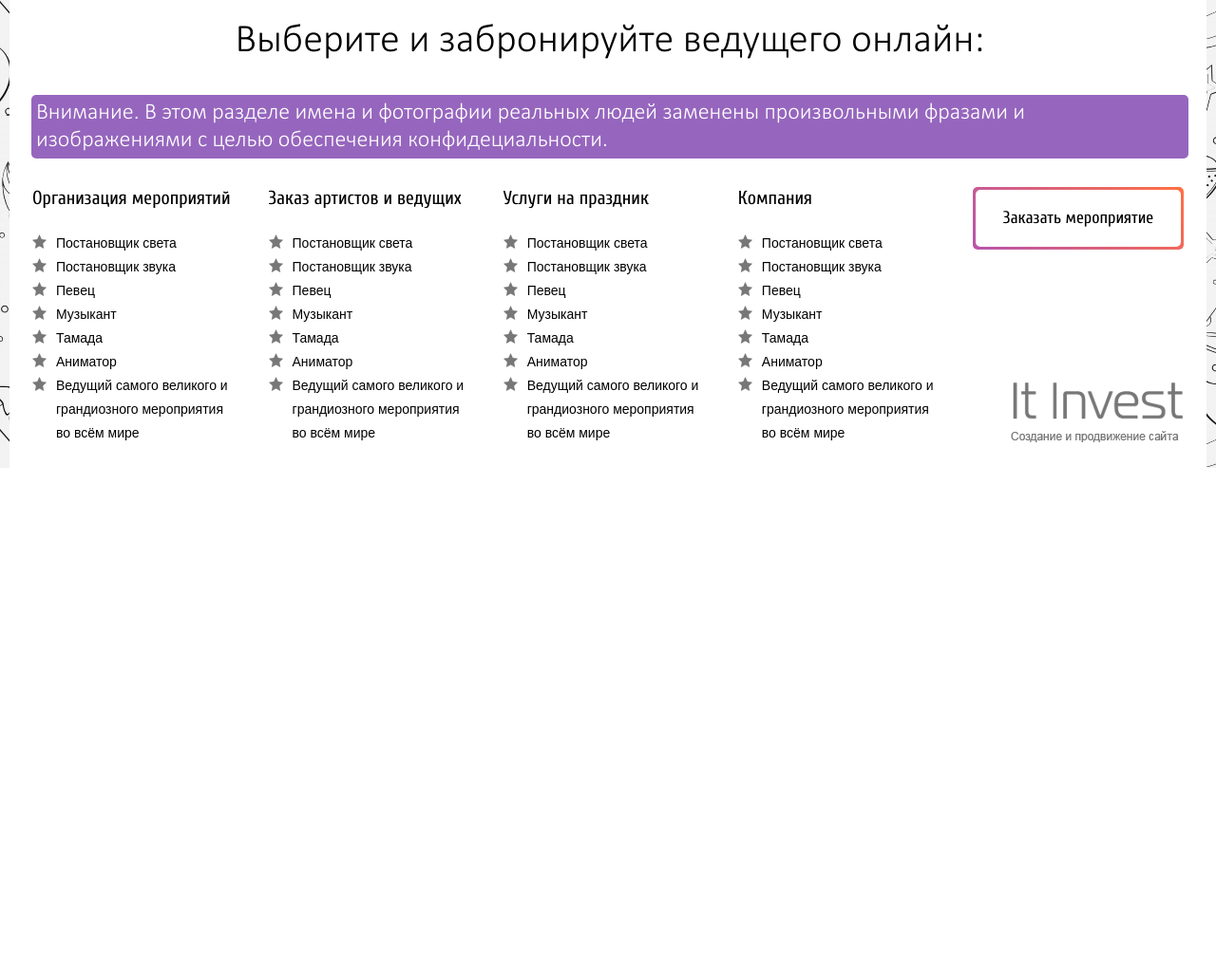
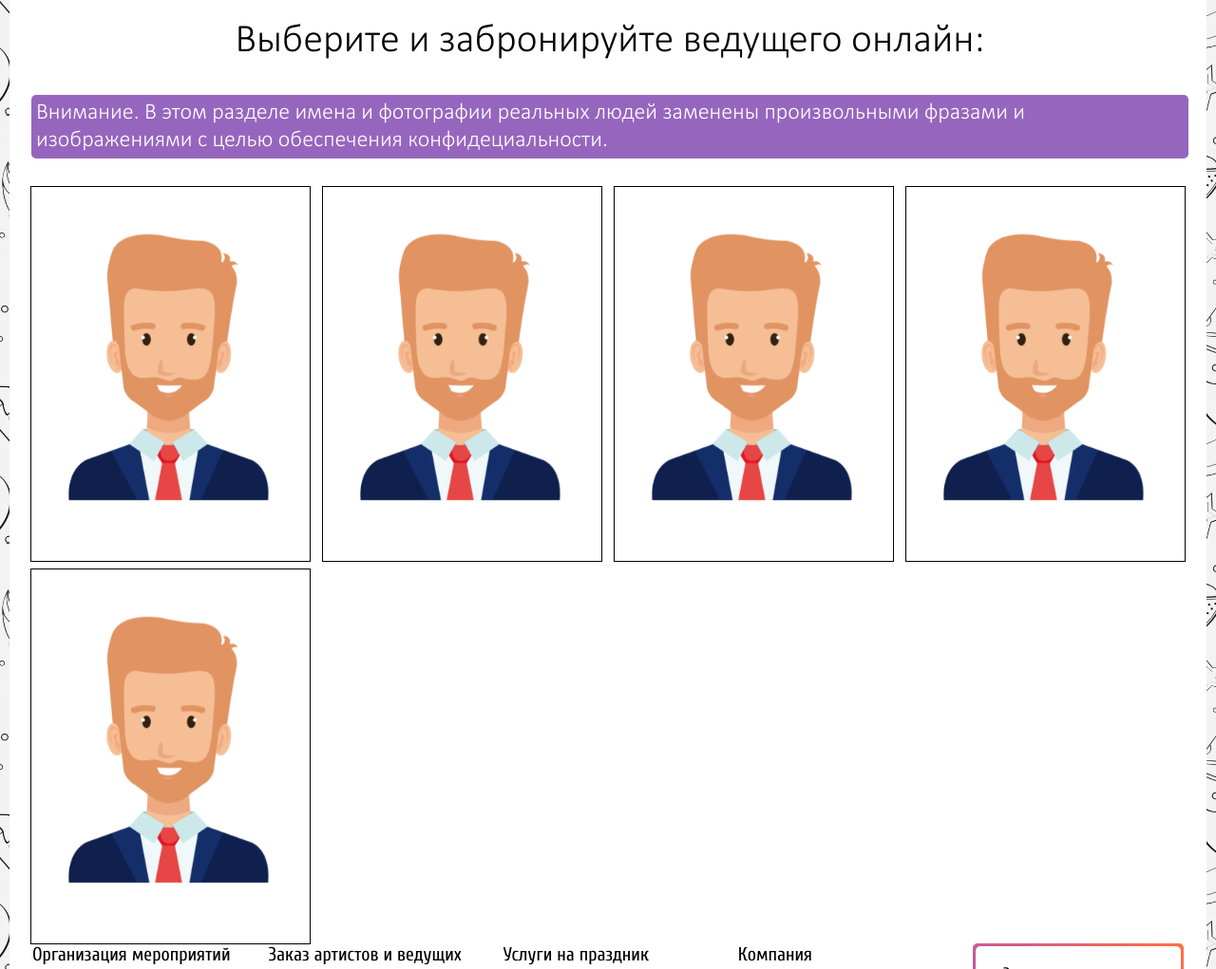
Before and after one commit to Vadim-Moshev/portfolio_showekb, a website built with webpack: page src/index.html in a window 1280 px wide. Shown: the part 781-1802 px from the top of the page at 95% size. Before the commit the page ends 1274 px from the top, so only its background shows below. Built offline with nearby package versions, Linux system fonts and the light colour scheme; a web font is replaced by a local one.

Commit message:
add leaders container

```diff
--- a/src/index.html
+++ b/src/index.html
@@ -244,7 +244,43 @@
             произвольными фразами и изображениями с целью обеспечения
             конфидециальности.
           </div>
-          <div class="book-leader__leaders-container"></div>
+          <div class="book-leader__leaders-container">
+            <div class="book-leader__leader-item">
+              <img
+                src="images/leaders/leader.png"
+                alt=""
+                class="book-leader__leader-photo"
+              />
+            </div>
+            <div class="book-leader__leader-item">
+              <img
+                src="images/leaders/leader.png"
+                alt=""
+                class="book-leader__leader-photo"
+              />
+            </div>
+            <div class="book-leader__leader-item">
+              <img
+                src="images/leaders/leader.png"
+                alt=""
+                class="book-leader__leader-photo"
+              />
+            </div>
+            <div class="book-leader__leader-item">
+              <img
+                src="images/leaders/leader.png"
+                alt=""
+                class="book-leader__leader-photo"
+              />
+            </div>
+            <div class="book-leader__leader-item">
+              <img
+                src="images/leaders/leader.png"
+                alt=""
+                class="book-leader__leader-photo"
+              />
+            </div>
+          </div>
         </section>
       </main>
       <footer class="footer">
--- a/src/styles/fragments/index/_book-leader.scss
+++ b/src/styles/fragments/index/_book-leader.scss
@@ -5,6 +5,21 @@
   .book-leader__leaders-container {
     display: flex;
     flex-wrap: wrap;
-    gap: 9px 16px;
+    gap: 9px 14px;
+
+    .book-leader__leader-item {
+      position: relative;
+      width: 293px;
+      height: 394px;
+      outline: 1px solid #000;
+
+      .book-leader__leader-photo {
+        position: relative;
+        left: 0;
+        top: 0;
+        width: inherit;
+        height: inherit;
+      }
+    }
   }
 }
```
Also changed, not shown: src/images/leaders/leader.png (added), 1 other file.
